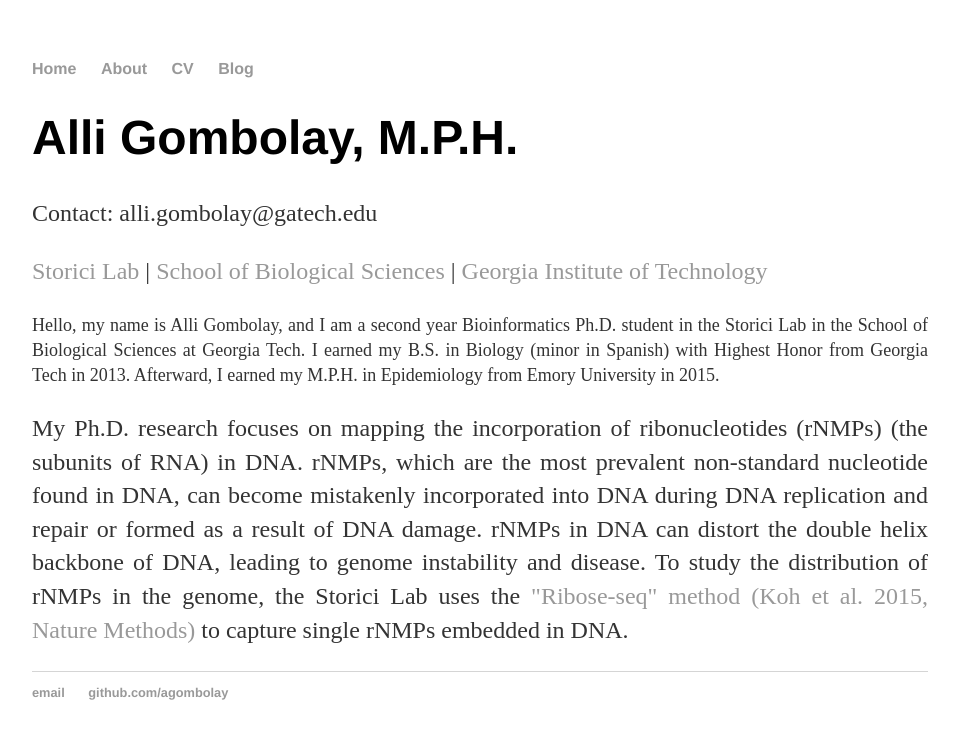
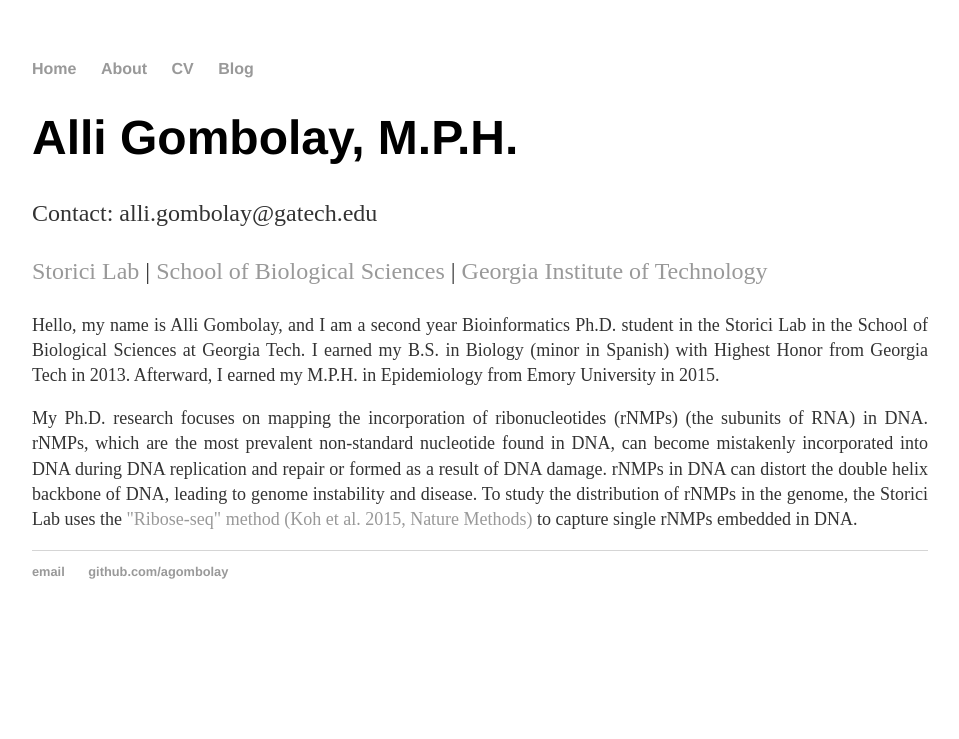
Before and after one commit to agombolay/agombolay.github.io, a Jekyll site: the page built from index.html, in a window 1280 px wide. Shown: the top 739 px of the page, without its empty margins (160-1119 px from the left). Built offline with Jekyll 4.4.1, drawn with Linux system fonts in a browser that asks for light colours.

Commit message:
Update index.html

```diff
--- a/index.html
+++ b/index.html
@@ -7,5 +7,5 @@
 	<p>Contact: alli.gombolay@gatech.edu</p>
 	<p><a href="http://www.storicilab.gatech.edu/">Storici Lab</a> | <a href="http://www.biology.gatech.edu/">School of Biological Sciences</a> | <a href="http://www.gatech.edu/">Georgia Institute of Technology</a></p>
 	<p style="font-size:18px"<p align="justify">Hello, my name is Alli Gombolay, and I am a second year Bioinformatics Ph.D. student in the Storici Lab in the School of Biological Sciences at Georgia Tech.  I earned my B.S. in Biology (minor in Spanish) with Highest Honor from Georgia Tech in 2013.  Afterward, I earned my M.P.H. in Epidemiology from Emory University in 2015.</p>
-	<p align="justify">My Ph.D. research focuses on mapping the incorporation of ribonucleotides (rNMPs) (the subunits of RNA) in DNA.  rNMPs, which are the most prevalent non-standard nucleotide found in DNA, can become mistakenly incorporated into DNA during DNA replication and repair or formed as a result of DNA damage.  rNMPs in DNA can distort the double helix backbone of DNA, leading to genome instability and disease.  To study the distribution of rNMPs in the genome, the Storici Lab uses the <a href="http://www.ncbi.nlm.nih.gov/pubmed/25622106">"Ribose-seq" method (Koh et al. 2015, Nature Methods)</a> to capture single rNMPs embedded in DNA.</p>
+	<p style="font-size:18px"<p align="justify">My Ph.D. research focuses on mapping the incorporation of ribonucleotides (rNMPs) (the subunits of RNA) in DNA.  rNMPs, which are the most prevalent non-standard nucleotide found in DNA, can become mistakenly incorporated into DNA during DNA replication and repair or formed as a result of DNA damage.  rNMPs in DNA can distort the double helix backbone of DNA, leading to genome instability and disease.  To study the distribution of rNMPs in the genome, the Storici Lab uses the <a href="http://www.ncbi.nlm.nih.gov/pubmed/25622106">"Ribose-seq" method (Koh et al. 2015, Nature Methods)</a> to capture single rNMPs embedded in DNA.</p>
 </div><!-- /.blurb -->
```
